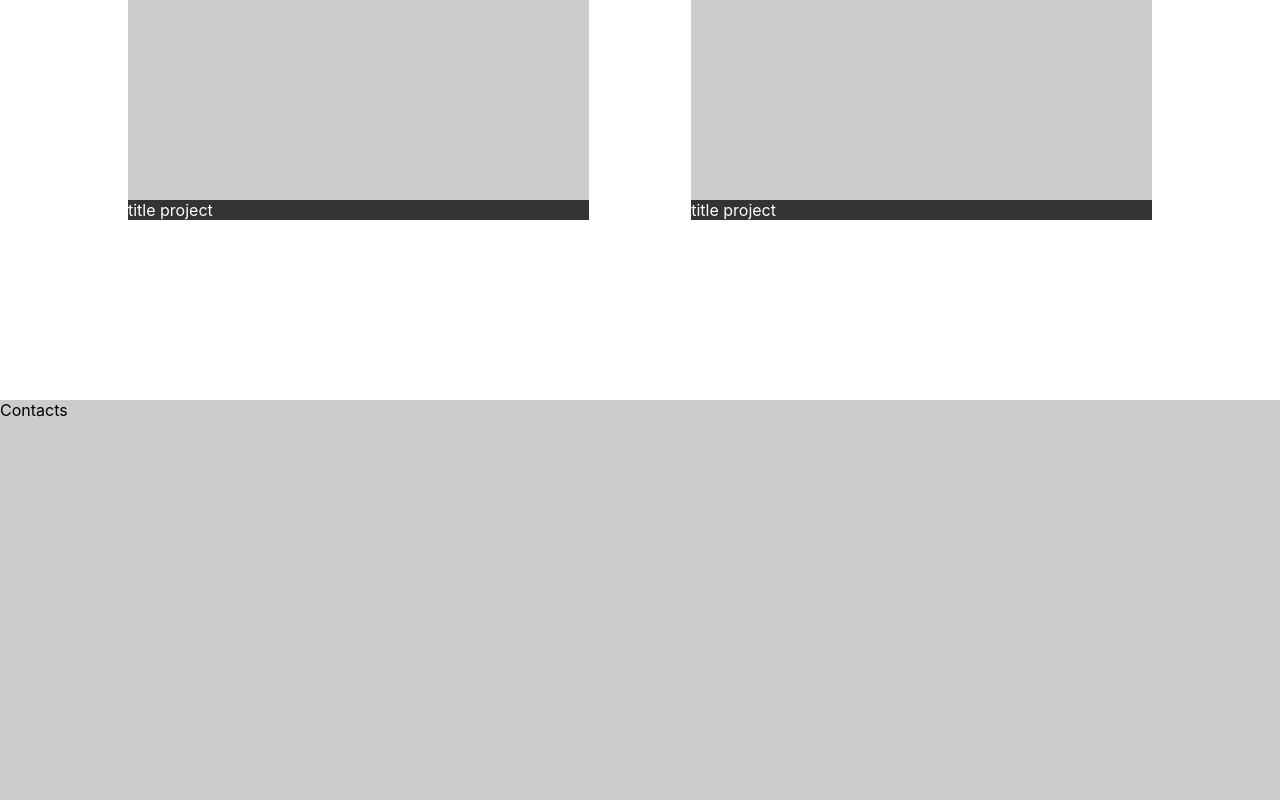
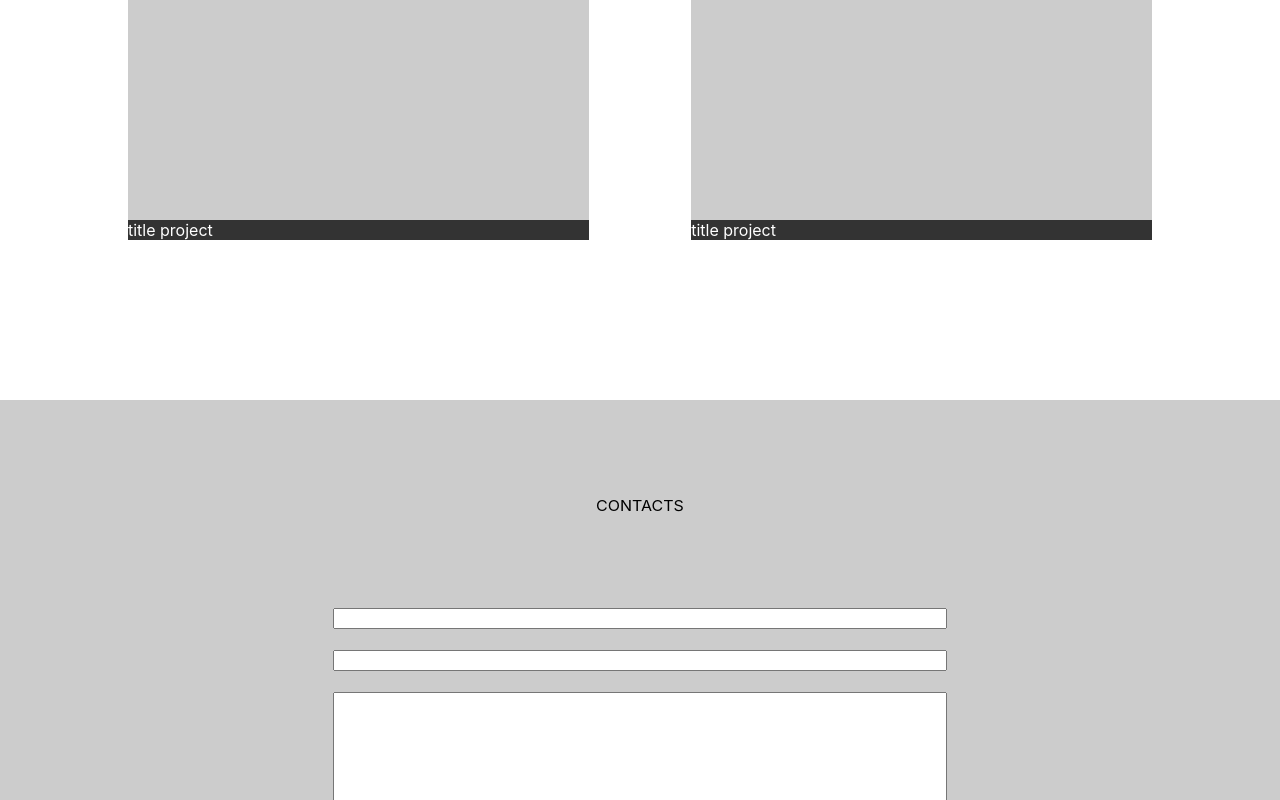
Before and after one commit to maqweb/portfolio-react, a React (Create React App) app: page / in a window 1280 px wide. Shown: the part 2000-2800 px from the top of the page. Built offline with nearby package versions, Linux system fonts and the light colour scheme.

Commit message:
add Contacts block

```diff
--- a/src/components/Contacts/Contacts.jsx
+++ b/src/components/Contacts/Contacts.jsx
@@ -2,11 +2,24 @@ import React from 'react';
 import style from './Contacts.module.css'
 
 function Contacts() {
-  return (
-    <div className={style.contacts}>
-      Contacts
-    </div>
-  );
+    return (
+        <div className={style.contacts}>
+            <div className={style.container}>
+                <div className={style.sectionTitle}>Contacts</div>
+
+                <form className={style.form}>
+                    <input type="text"/>
+                    <input type="text"/>
+                    <textarea/>
+                </form>
+
+                <div className={style.buttonWrap}>
+                    <button className={style.button}>Отправить</button>
+                </div>
+
+            </div>
+        </div>
+    );
 }
 
 export default Contacts;
--- a/src/components/Contacts/Contacts.module.css
+++ b/src/components/Contacts/Contacts.module.css
@@ -1,4 +1,39 @@
 .contacts {
-  height: 80vh;
-  background: #ccc;
+    height: 80vh;
+    background: #ccc;
+    display: flex;
+    justify-content: center;
+    align-items: center;
 }
+
+.container {
+    height: 70%;
+    width: 80%;
+    display: flex;
+    flex-direction: column;
+    justify-content: space-between;
+    align-items: center;
+}
+
+.sectionTitle {
+    text-align: center;
+    text-transform: uppercase;
+    transform: scaleY(.9);
+    /*margin-bottom: 50px;*/
+}
+
+.form {
+    display: flex;
+    flex-direction: column;
+    width: 60%;
+    justify-content: space-around;
+}
+
+.form,
+.form textarea {
+    height: 50%;
+}
+
+.buttonWrap {
+    margin-top: 20px;
+}
--- a/src/components/Projects/Projects.module.css
+++ b/src/components/Projects/Projects.module.css
@@ -2,20 +2,22 @@
     height: 100vh;
     display: flex;
     justify-content: center;
+    align-items: center;
 }
 
 .container {
+    height: 80%;
     width: 80%;
     display: flex;
     flex-direction: column;
-  justify-content: center;
+    justify-content: space-around;
 }
 
 .sectionTitle {
     text-align: center;
     text-transform: uppercase;
     transform: scaleY(.9);
-  margin-bottom: 120px;
+    /*margin-bottom: 120px;*/
 }
 
 .projectsWrap {
@@ -34,10 +36,11 @@
     align-items: center;
 }
 
-.projectItem:hover .projectDescr{
+.projectItem:hover .projectDescr {
     transform: translateY(200px);
 }
-.projectItem:hover .projectLink{
+
+.projectItem:hover .projectLink {
     display: block;
 }
 
--- a/src/components/Skills/Skills.module.css
+++ b/src/components/Skills/Skills.module.css
@@ -3,20 +3,22 @@
   background: #ccc;
   display: flex;
   justify-content: center;
+  align-items: center;
 }
 
 .container {
+  height: 80%;
   width: 80%;
   display: flex;
   flex-direction: column;
-  justify-content: center;
+  justify-content: space-around;
 }
 
 .sectionTitle {
   text-align: center;
   text-transform: uppercase;
   transform: scaleY(.9);
-  margin-bottom: 120px;
+  /*margin-bottom: 120px;*/
 }
 
 .skillsWrap {
```
Also changed, not shown: src/components/Projects/Projects.jsx (indentation only). Lines whose indentation alone changed are shown as unchanged.
